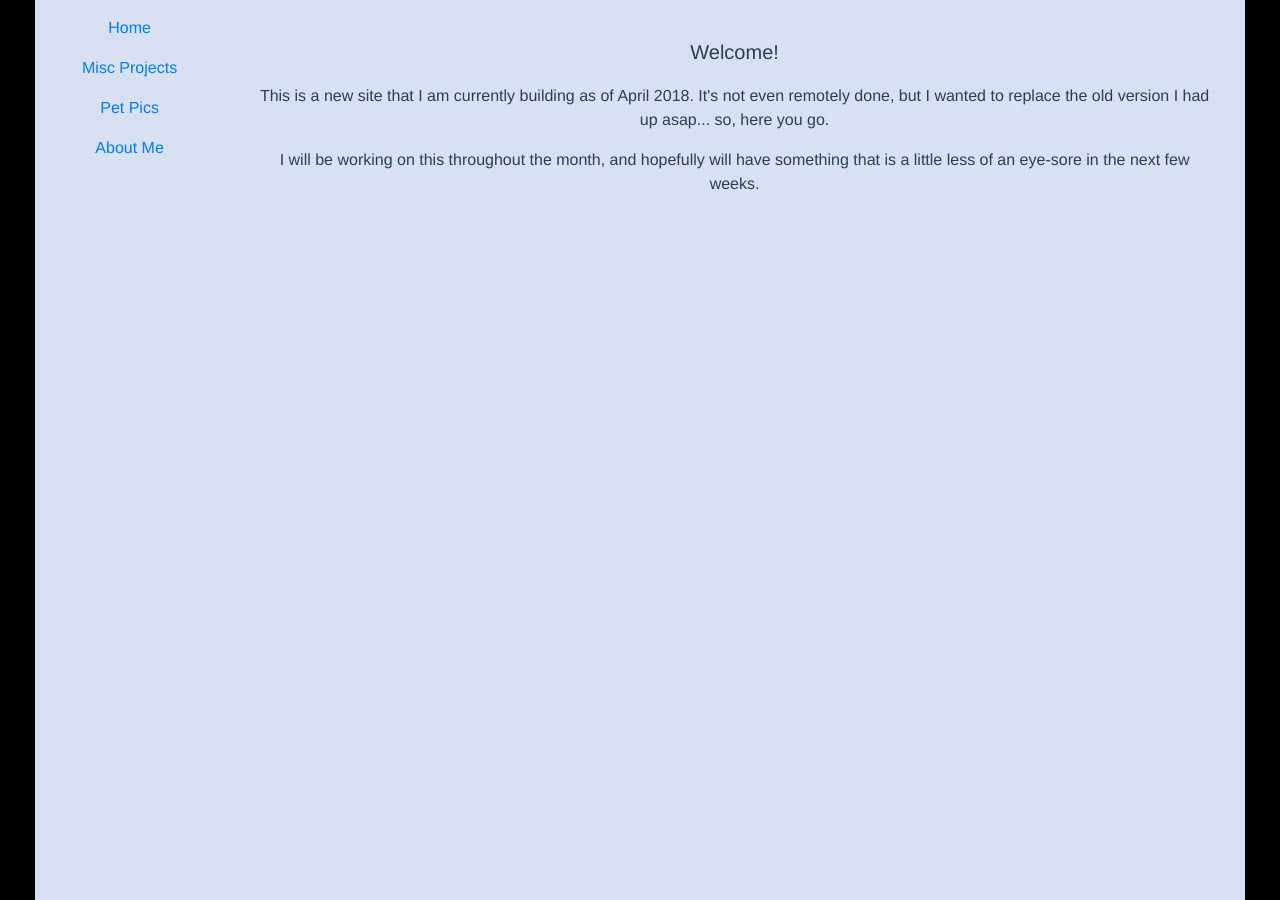
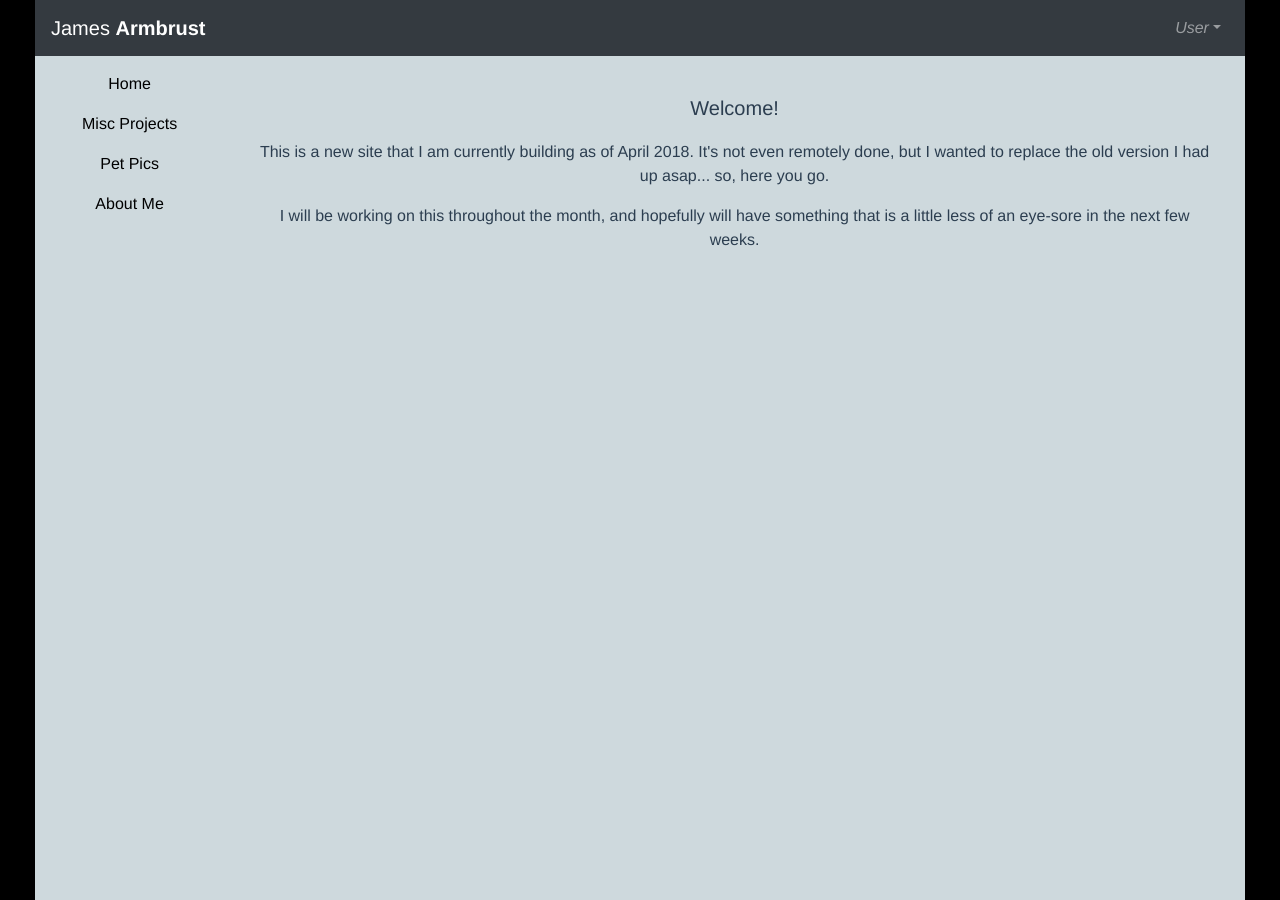
Before and after one commit to jarmbrust/homepage1, a Vue app: page /aboutme in a window 1280 px wide. Built offline with nearby package versions, Linux system fonts and the light colour scheme.

Commit message:
layout and nav changes

```diff
--- a/src/App.vue
+++ b/src/App.vue
@@ -1,10 +1,22 @@
 <template>
   <div id="app">
+    <b-navbar fixed sticky toggleable="md" type="dark" variant="dark">
+      <b-navbar-brand to="/home">James <strong>Armbrust</strong></b-navbar-brand>
+      <b-navbar-nav class="ml-auto">
+        <b-nav-item-dropdown right>
+          <template slot="button-content">
+            <em>User</em>
+          </template>
+          <b-dropdown-item href="#">Profile</b-dropdown-item>
+          <b-dropdown-item href="#">Signout</b-dropdown-item>
+        </b-nav-item-dropdown>
+      </b-navbar-nav>
+    </b-navbar>
     <b-container fluid>
       <b-row>
         <b-col cols="auto">
-          <b-navbar sticky role="navigation">
-            <b-nav vertical pills>
+          <b-navbar sticky role="navigation" class="side-bar">
+            <b-nav vertical pills type="dark">
               <b-nav-item to="/home">Home</b-nav-item>
               <b-nav-item to="/miscprojects">Misc Projects</b-nav-item>
               <b-nav-item to="/petpics">Pet Pics</b-nav-item>
@@ -49,7 +61,7 @@ export default {
 }
 
 body.home {
-  background-color: #d7e1f2;
+  background-color: #ced9dd;
   margin: 0 35px;
   min-height: 900px;
 }
@@ -57,8 +69,17 @@ body.home {
 html {
   background-color: black;
 }
-.nav-bar {
-  width: 150px;
+
+.side-bar {
+  top: 60px;
+}
+
+.nav-pills .nav-link {
+  color: black;
+}
+
+.nav-pills .nav-link.active {
+  background-color: #2c3e50;
 }
 
 </style>
```
Also changed, not shown: 9 other files (tests, documents, lock files or other folders).
